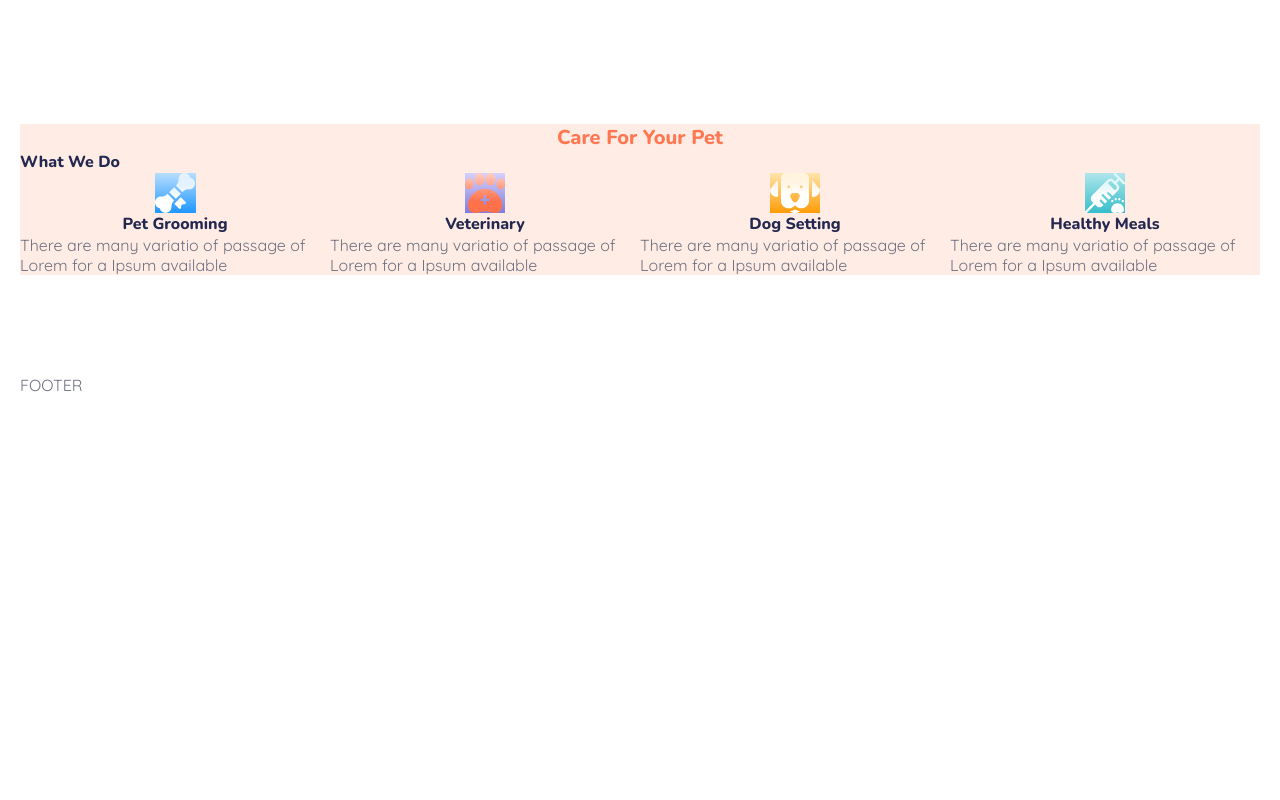
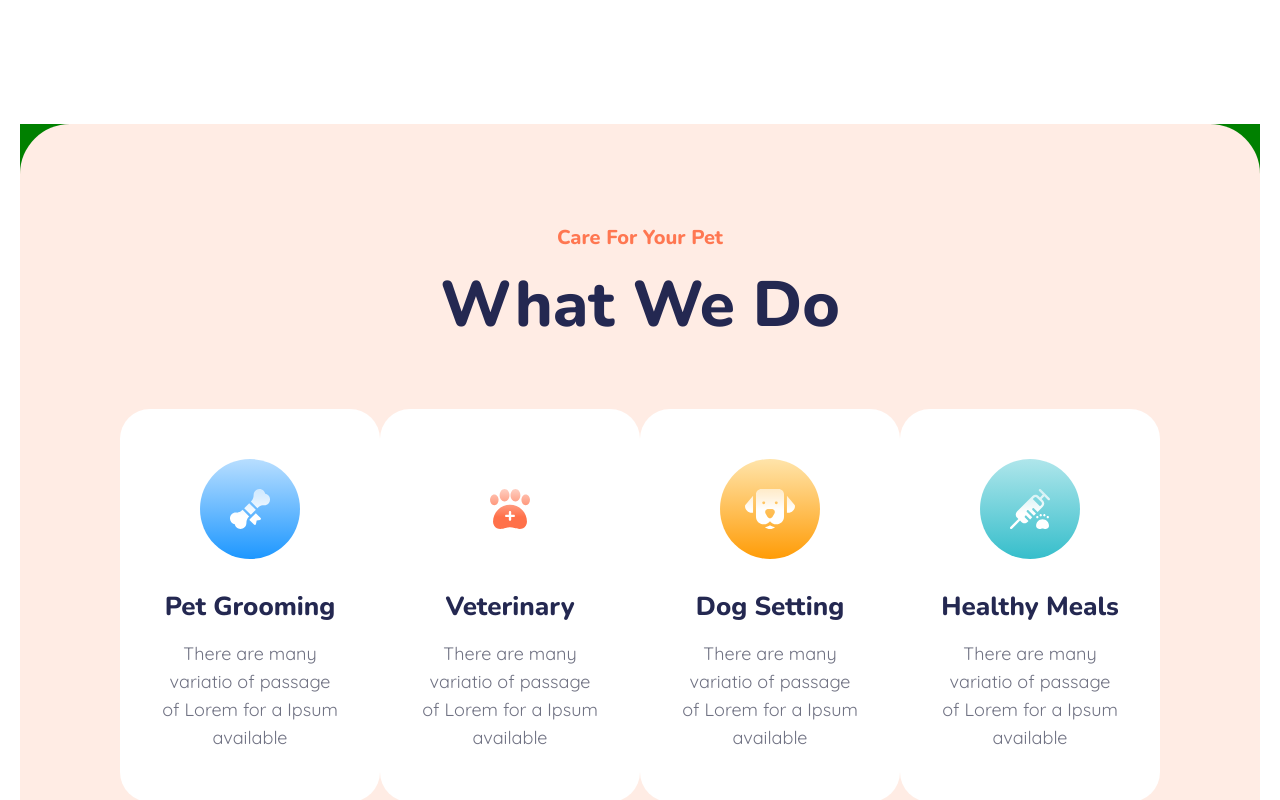
Before and after one commit to Nasty-Litvin/VetCareApp, a React (Vite) app: page / in a window 1280 px wide. Shown: the part 940-1740 px from the top of the page. Before the commit the page ends 1385 px from the top, so only its background shows below. Built offline with nearby package versions, Linux system fonts and the light colour scheme.

Commit message:
Added styles for Work.

```diff
--- a/src/components/Image/Image.tsx
+++ b/src/components/Image/Image.tsx
@@ -4,7 +4,7 @@ import './style.scss'
 
 const Image = ({url}: ImageProps) => {
     return (
-        <img src={url}/>
+        <img className="img" src={url}/>
     );
 }
 
--- a/src/components/Work/styles.scss
+++ b/src/components/Work/styles.scss
@@ -1,6 +1,8 @@
 .work {
     &__wrapper {
         background: #FFECE4;
+        padding: 100px;
+        border-radius: 50px;
     }
     &__text {
         font-family: 'Nunito';
@@ -9,7 +11,45 @@
         text-align: center;
         color: #FF7751;
     }
+    &__title {
+        padding: 10px 0 60px 0;
+        font-size: 64px;
+        text-align: center;
+    }
     &__cards {
         display: flex;
+        justify-content: space-between;
+
+        .card {
+            &__wrapper {
+                background: #FFFFFF;
+                max-width: 292px;
+                padding: 50px 40px;
+                border-radius: 30px;
+            }
+            &__wrapper:hover {
+                background: linear-gradient(180deg, #FFBBA9 0%, #FF6236 100%);
+            }
+            &__img {
+                width: 100px;
+                height: 100px;
+                border-radius: 50%;
+                display: flex;
+                justify-content: center;
+                align-items: center;
+            }
+            &__title {
+                font-size: 26px;
+                line-height: 100%;
+                letter-spacing: 0%;
+                text-align: center;
+                margin: 35px 0 20px 0;
+            }
+            &__description {
+                font-size: 18px;
+                line-height: 28px;
+                text-align: center;
+            }
+        }
     }
 }
--- a/src/data/work.json
+++ b/src/data/work.json
@@ -12,7 +12,7 @@
         "img": "/work/2-work.svg",
         "name": "Veterinary",
         "description": "There are many variatio of passage of Lorem for a Ipsum available",
-        "color": "linear-gradient(180deg, #D5D1FF 0%, #837BDB 100%)"
+        "color": "#FFFFFF"
     },
     {
         "id": 3,
```
